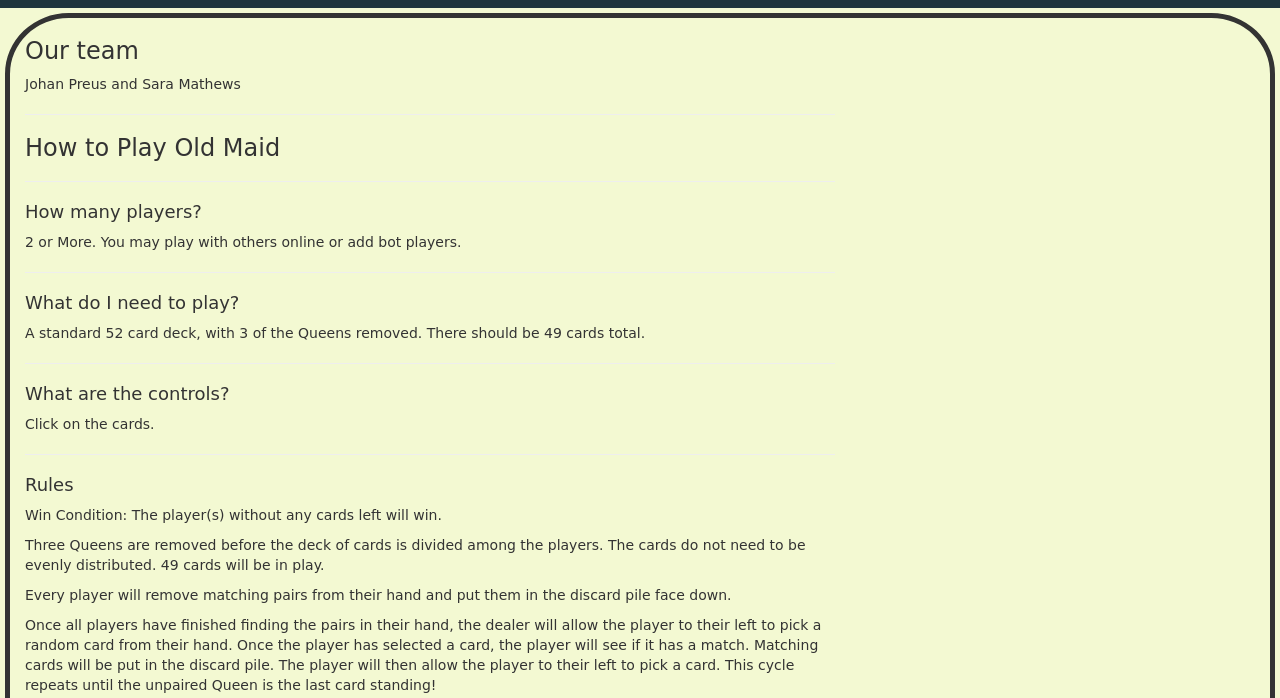
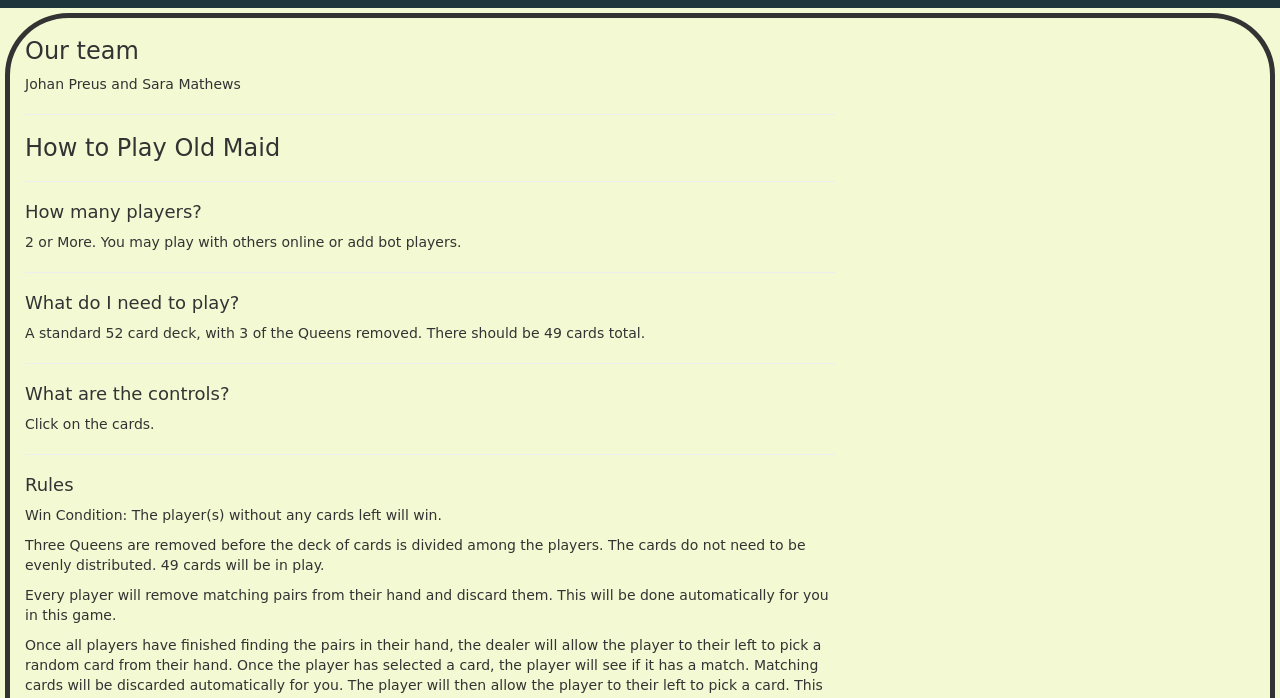
Before and after one commit to mathewsSara/oldmaidlanding, a website: page index.html in a window 1280 px wide. Shown: the part 102-800 px from the top of the page. Drawn offline with nearby package versions, Linux system fonts and the light colour scheme; a web font is replaced by a local one.

Commit message:
made rules more specific

```diff
--- a/index.html
+++ b/index.html
@@ -40,8 +40,8 @@
         <h4>Rules</h4>
         <p>Win Condition: The player(s) without any cards left will win.</p>
         <p>Three Queens are removed before the deck of cards is divided among the players. The cards do not need to be evenly distributed. 49 cards will be in play.</p>
-        <p>Every player will remove matching pairs from their hand and put them in the discard pile face down.</p>
-        <p>Once all players have finished finding the pairs in their hand, the dealer will allow the player to their left to pick a random card from their hand. Once the player has selected a card, the player will see if it has a match. Matching cards will be put in the discard pile. The player will then allow the player to their left to pick a card. This cycle repeats until the unpaired Queen is the last card standing! </p>
+        <p>Every player will remove matching pairs from their hand and discard them. This will be done automatically for you in this game.</p>
+        <p>Once all players have finished finding the pairs in their hand, the dealer will allow the player to their left to pick a random card from their hand. Once the player has selected a card, the player will see if it has a match. Matching cards will be discarded automatically for you. The player will then allow the player to their left to pick a card. This cycle repeats until the unpaired Queen is the last card standing! </p>
         <hr>
         <h4>See Also</h4>
         <a href="https://bicyclecards.com/how-to-play/old-maid/">Bicycle</a>
```
